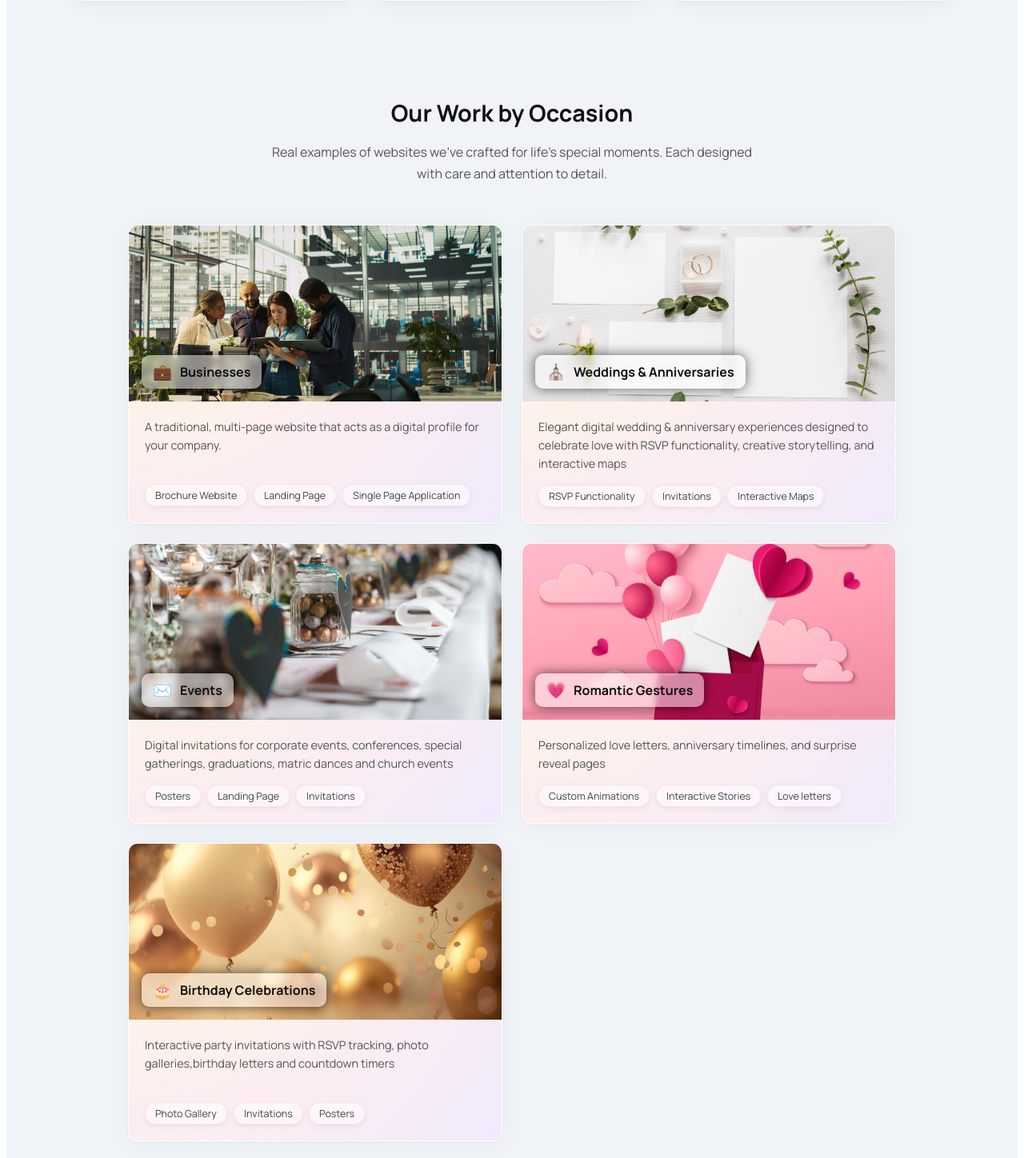
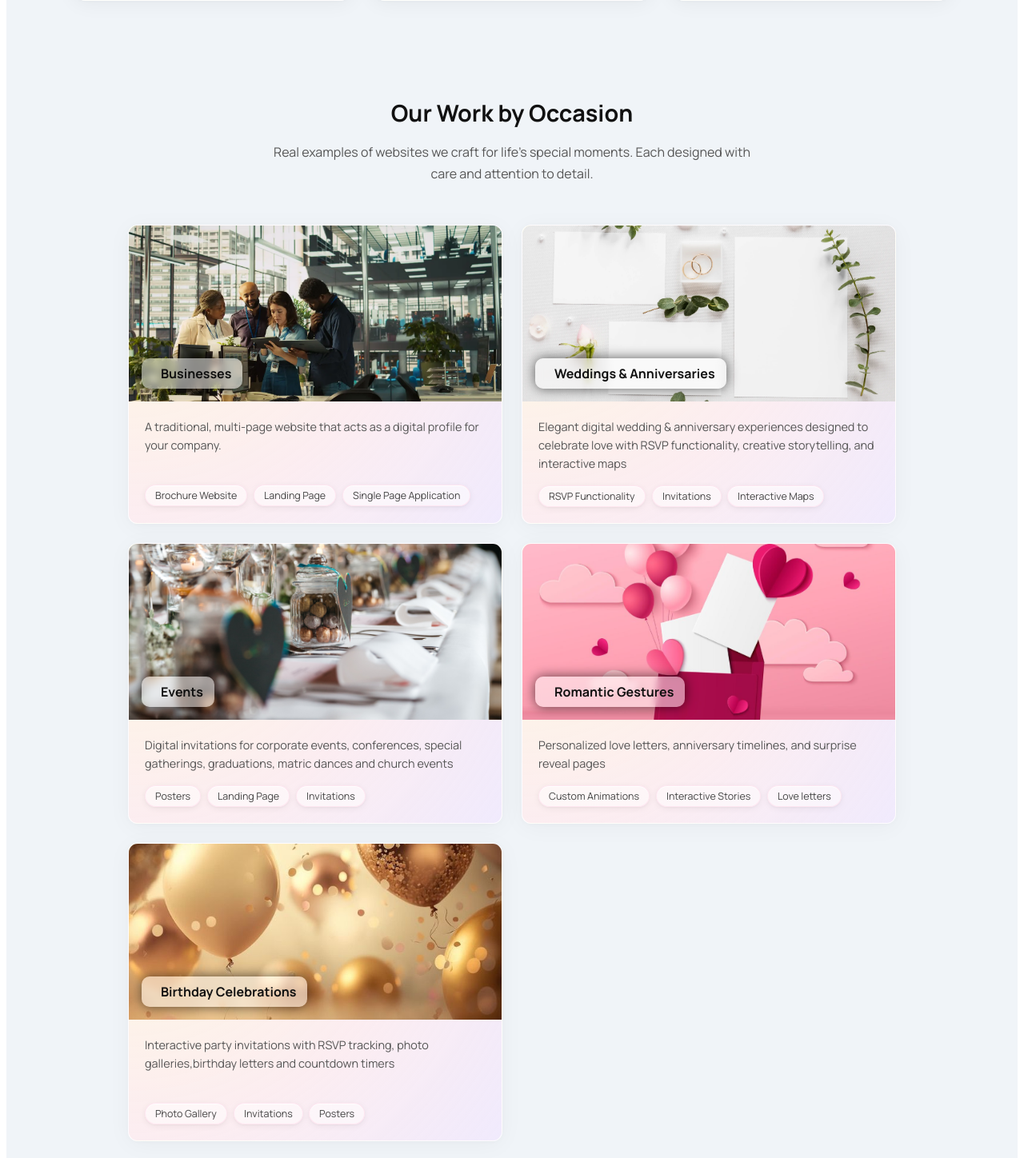
Before and after one commit to Ashton607/Lux, a React (Vite) app: page /#/dashboard in a window 1280 px wide. Shown: the part 1634-3082 px from the top of the page at 80% size. Built offline with nearby package versions, Linux system fonts and the light colour scheme.

Commit message:
removed emojis from about section

```diff
--- a/src/components/dashboard/Dashboard.jsx
+++ b/src/components/dashboard/Dashboard.jsx
@@ -303,7 +303,7 @@ const [menuOpen, setMenuOpen] = useState(false);
     {/*Our Work Section*/}
     <div className="about">
   <h2>Our Work by Occasion</h2>
-  <p>Real examples of websites we've crafted for life's special moments. Each designed with care
+  <p>Real examples of websites we craft for life's special moments. Each designed with care
     and attention to detail.
   </p>
 
@@ -312,7 +312,7 @@ const [menuOpen, setMenuOpen] = useState(false);
     <div className="work-card">
       <div className="work-img work1-img" loading="lazy">
         <div className="work-label">
-          <span className="work-icon">💼</span>
+          <span className="work-icon"></span>
           <h3>Businesses</h3>
         </div>
       </div>
@@ -330,7 +330,7 @@ const [menuOpen, setMenuOpen] = useState(false);
     <div className="work-card">
       <div className="work-img work2-img" loading="lazy">
         <div className="work-label">
-          <span className="work-icon">⛪</span>
+          <span className="work-icon"></span>
           <h3>Weddings & Anniversaries</h3>
         </div>
       </div>
@@ -347,7 +347,7 @@ const [menuOpen, setMenuOpen] = useState(false);
     <div className="work-card">
       <div className="work-img work3-img" loading="lazy">
         <div className="work-label">
-          <span className="work-icon">✉️</span>
+          <span className="work-icon"></span>
           <h3>Events</h3>
         </div>
       </div>
@@ -364,7 +364,7 @@ const [menuOpen, setMenuOpen] = useState(false);
     <div className="work-card">
       <div className="work-img work4-img" loading="lazy">
         <div className="work-label">
-          <span className="work-icon">💗</span>
+          <span className="work-icon"></span>
           <h3>Romantic Gestures</h3>
         </div>
       </div>
@@ -381,7 +381,7 @@ const [menuOpen, setMenuOpen] = useState(false);
     <div className="work-card">
       <div className="work-img work5-img" loading="lazy">
         <div className="work-label">
-          <span className="work-icon">🎂</span>
+          <span className="work-icon"></span>
           <h3>Birthday Celebrations</h3>
         </div>
       </div>
```
